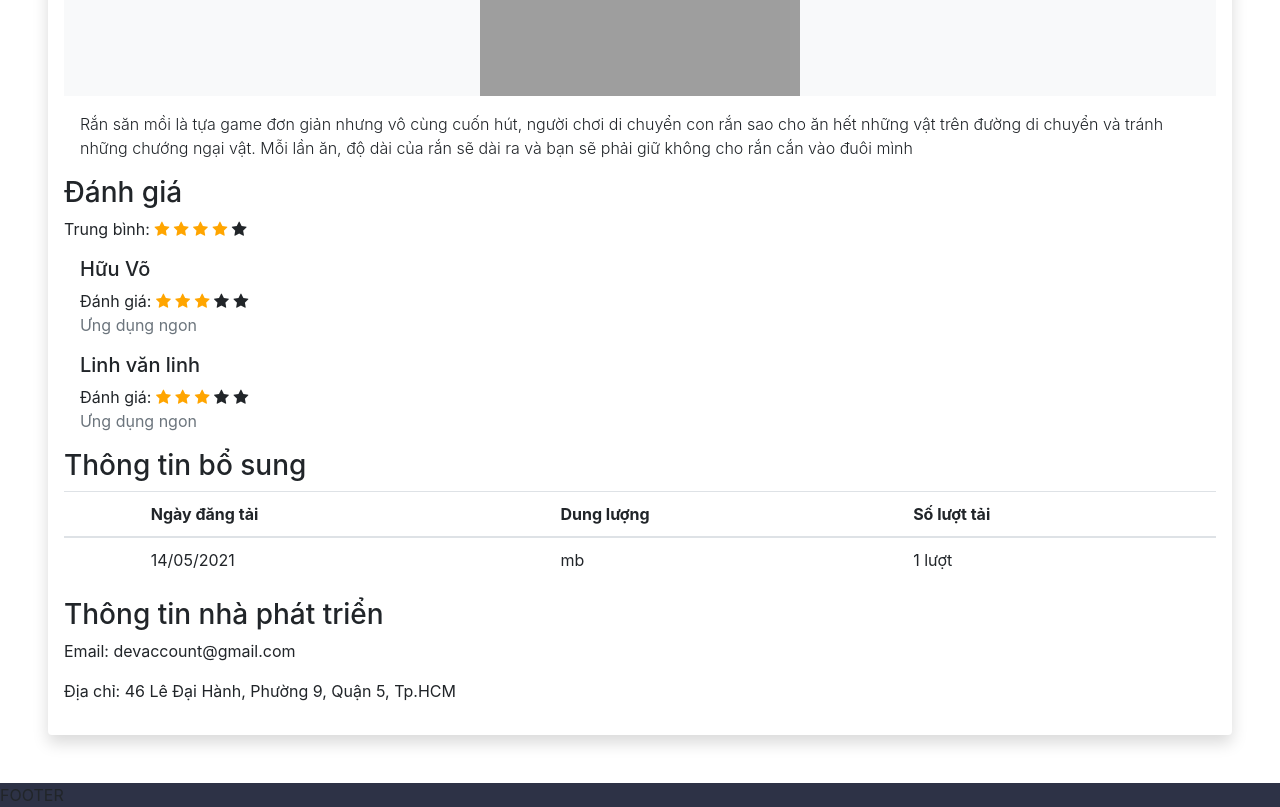
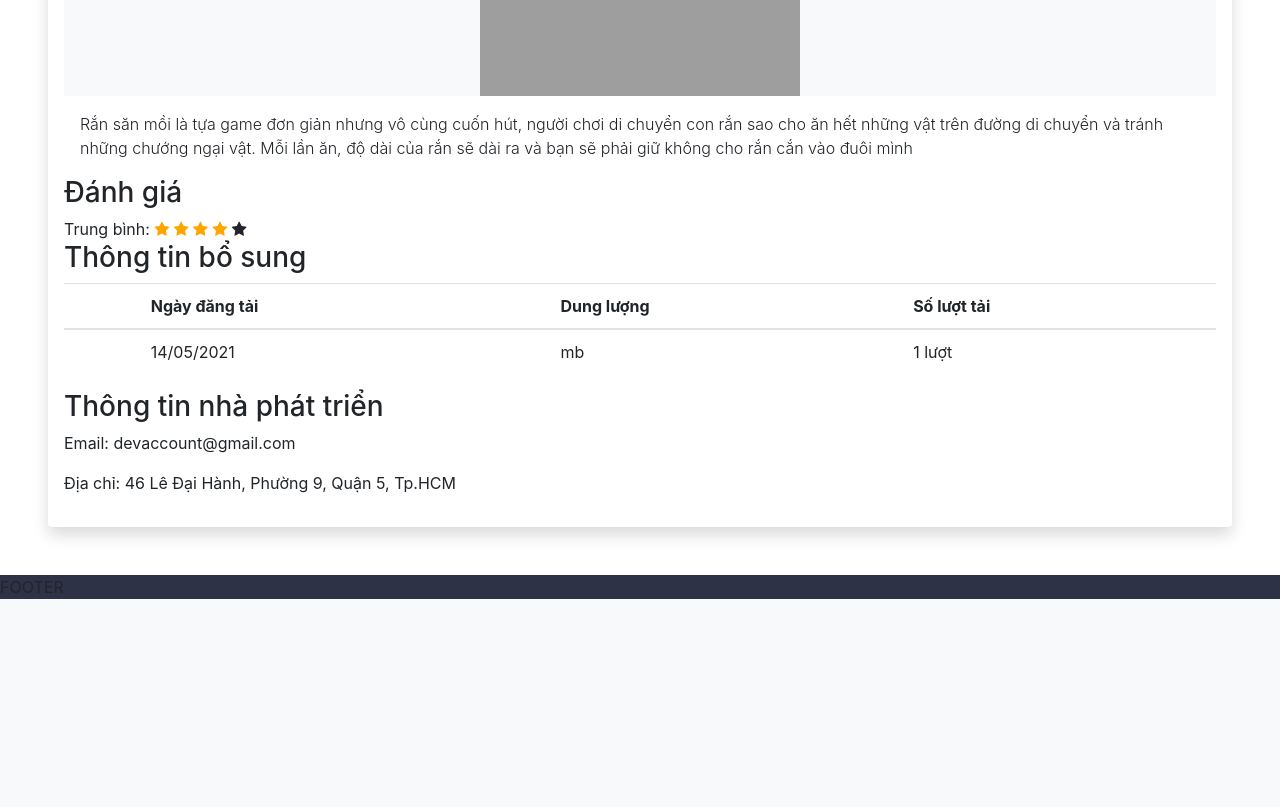
Before and after one commit to Linhtinh603/mobile-app-store, a PHP site: page /app/detail.php?id=17 in a window 1280 px wide. Shown: the part 552-1359 px from the top of the page. After the commit the page ends 1151 px from the top, so only its background shows below. Run offline with PHP 8.4, Linux system fonts and the light colour scheme; data comes from the database, SQL or seed files in the repository; grey boxes are pictures that could not be loaded.

Commit message:
delete feed-back component

```diff
--- a/app/detail.php
+++ b/app/detail.php
@@ -89,7 +89,7 @@ if ($app['price'] > 0) {
           <a href="<?= Config::get('publicPath') . 'app/app-listing.php?category=' . $app['category_id'] . '&category_name=' . $app['category'] ?>" class="p-3 font-weight-bold"><?= $app['category'] ?></a>
           <p><em><?= $app['short_description'] ?></em></p>
           <?php if ($app['price'] == 0) { ?>
-            <div class="badge badge-primary text-wrap">
+            <div class="badge badge-success text-wrap">
               Ứng dụng miễn phí
             </div>
           <?php } else { ?>
@@ -105,7 +105,7 @@ if ($app['price'] > 0) {
           <?php  } else { ?>
             <form action="<?= Config::get('publicPath') . "app/download.php" ?>" method="GET">
               <input type="hidden" name="id" value="<?= $id ?>" />
-              <button class="btn btn-primary float-right" type="submit">Tải xuống</button>
+              <button class="btn btn-success float-right" type="submit">Tải xuống</button>
             </form>
           <?php } ?>
 
@@ -153,35 +153,6 @@ if ($app['price'] > 0) {
       <span class="fa fa-star star-checked"></span>
       <span class="fa fa-star"></span>
     </div>
-    <div class="m-3">
-      <h5>Hữu Võ</h5>
-      <div>
-        Đánh giá:
-        <span class="fa fa-star star-checked"></span>
-        <span class="fa fa-star star-checked"></span>
-        <span class="fa fa-star star-checked"></span>
-        <span class="fa fa-star"></span>
-        <span class="fa fa-star"></span>
-      </div>
-      <div>
-        <p class="text-muted">Ưng dụng ngon</p>
-      </div>
-    </div>
-    <div class="m-3">
-      <h5>Linh văn linh</h5>
-      <div>
-        Đánh giá:
-        <span class="fa fa-star star-checked"></span>
-        <span class="fa fa-star star-checked"></span>
-        <span class="fa fa-star star-checked"></span>
-        <span class="fa fa-star"></span>
-        <span class="fa fa-star"></span>
-      </div>
-      <div>
-        <p class="text-muted">Ưng dụng ngon</p>
-      </div>
-    </div>
-
 
     <h3>Thông tin bổ sung</h3>
     <table class="table">
```
